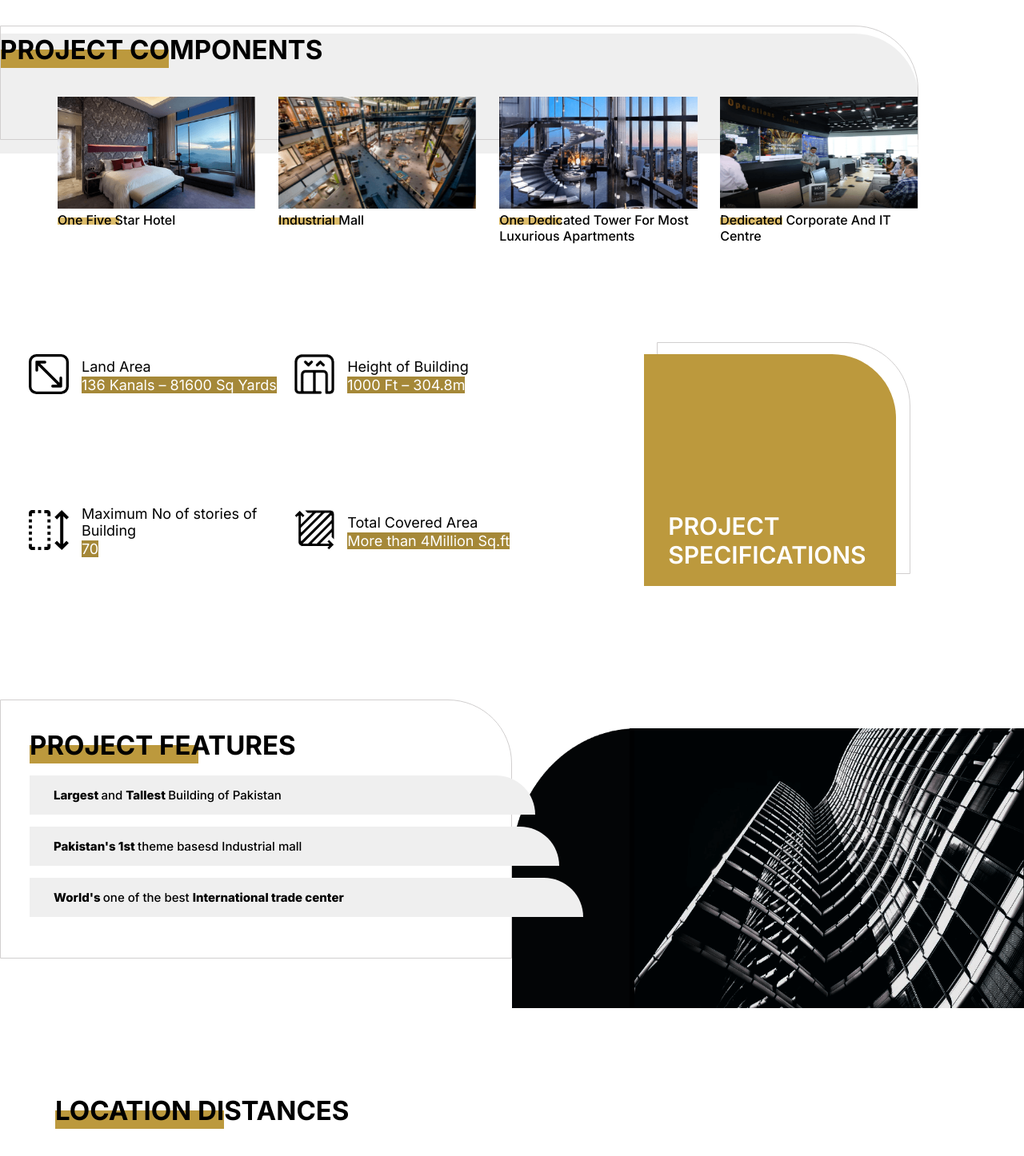
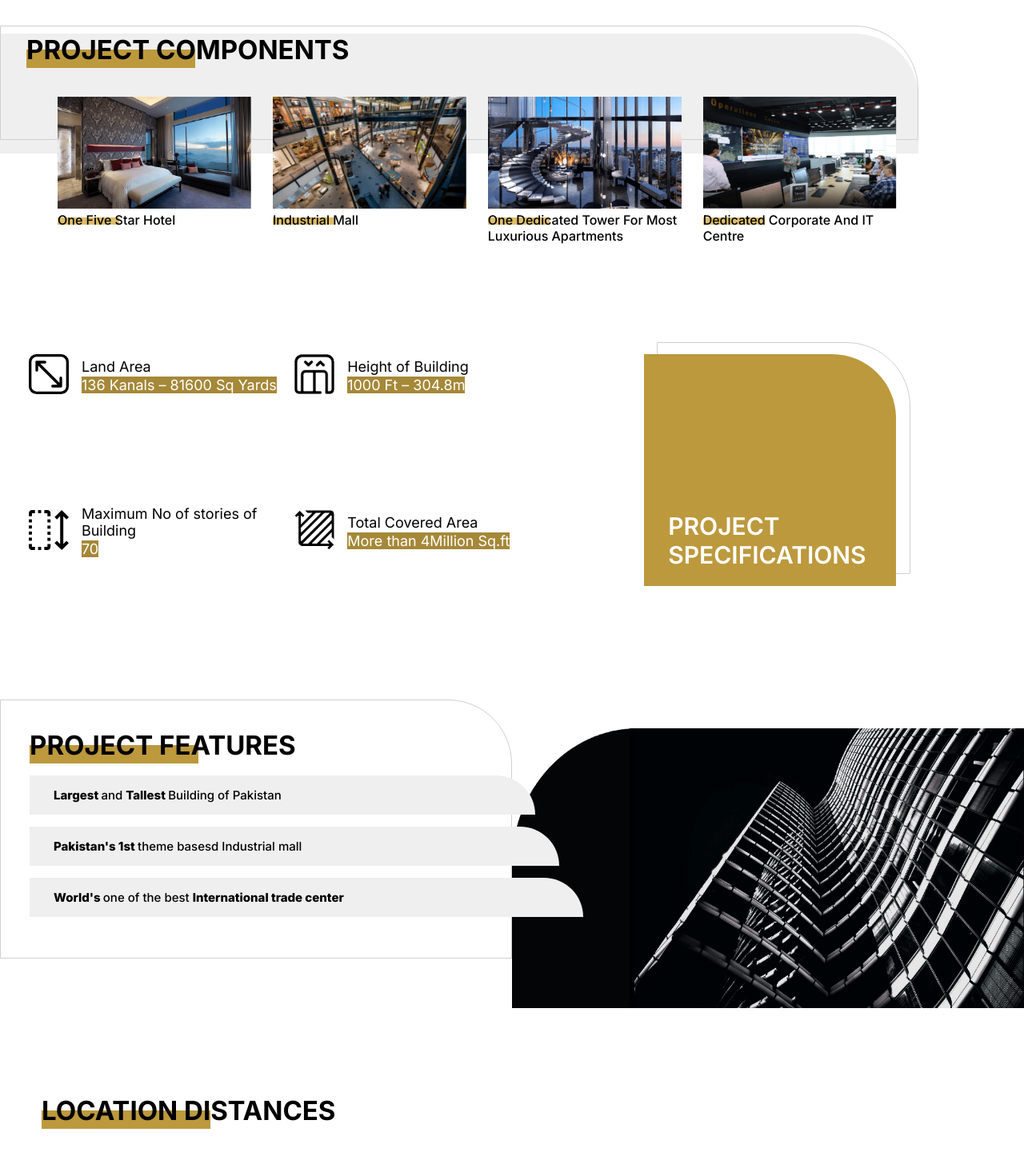
Before and after one commit to ahmadhaqofficial/IBT-Pakistan, a React (Create React App) app: page / in a window 1280 px wide. Shown: the part 1260-2706 px from the top of the page at 80% size. Built offline with nearby package versions, Linux system fonts and the light colour scheme.

Commit message:
some changes

```diff
--- a/src/screens/App.scss
+++ b/src/screens/App.scss
@@ -65,7 +65,7 @@ body {
   padding: 15px 12px;
   border: 1px solid transparent;
   border-bottom-right-radius: 30px;
-  font-weight: 600;
+  font-weight: 500;
   margin-right: 6px;
   background-color: transparent;
   color: white;
@@ -637,16 +637,11 @@ body {
   position: relative;
 }
 .card__container {
-  -webkit-animation-duration: 1s;
-  animation-duration: 1s;
-  -webkit-animation-fill-mode: forwards;
-  animation-fill-mode: forwards;
-  -webkit-animation-name: example;
-  animation-name: example;
   cursor: pointer;
   height: 200px;
   position: relative;
-  width: 23%;
+  width: 25%;
+  margin-bottom: 0.5em;
 }
 .card__content__container {
   display: flex;
@@ -679,7 +674,7 @@ body {
   transition: all 0.5s;
 }
 .components__cards__container {
-  padding-left: 5em;
+  padding-left: 6.5em;
   z-index: 999;
   padding-top: 2em;
 }
@@ -695,9 +690,6 @@ body {
   .components__cards__container {
     flex-wrap: wrap;
     padding-left: 4em;
-  }
-  .card__image {
-    width: 100%;
   }
 }
 @media (max-width: 1100px) {
@@ -800,9 +792,9 @@ body {
   .header__content__img {
     top: 25% !important;
   }
-  .intro__container__content__heading {
-    padding-left: 0em !important;
-  }
+  // .intro__container__content__heading {
+  //   padding-left: 0em !important;
+  // }
   .introduction__section__left__weaper_heading {
     font-size: 25px;
   }
@@ -849,6 +841,9 @@ body {
   .header__content__content__nav__main {
     padding-left: 1em;
   }
+  .card__image {
+    width: 200px;
+  }
   .header__content__nav__heading {
     font-size: 25px;
     padding-top: 1em;
@@ -856,11 +851,44 @@ body {
   .components__main__container {
     height: 890px;
   }
+  .location__finder__heading {
+    font-size: 25px !important;
+    padding-left: 0.7em;
+  }
+  .project__location__main__container {
+    padding-left: 2em !important;
+  }
+  .features__content__container {
+    padding-left: 2em !important;
+  }
+  .project__specifiactions {
+    padding-left: 2em;
+  }
+  .intro__container__content__heading {
+    // padding-left: 1em !important;
+    font-size: 25px !important;
+  }
+  .location__cards__main__ccontainer {
+    display: flex;
+    justify-content: unset !important;
+  }
+  .project__locations__cards__container {
+    margin: 0 !important;
+  }
+  .location__text {
+    width: 90% !important;
+  }
+  .project__location__heading {
+    padding-left: 0px !important;
+  }
+  .footer__icons__list {
+    margin-bottom: 0 !important;
+  }
 }
 .intro__container__content__heading {
   font-size: 33px;
   font-weight: 700;
-  padding-left: 1em;
+
   text-transform: uppercase;
 }
 .intro__container__content__heading__underline {
@@ -917,6 +945,7 @@ body {
   margin: 0 auto;
   padding: 2em;
   width: 100%;
+  padding-right: 0;
   align-items: center;
   animation: transitionIn 0.95s;
 }
@@ -940,8 +969,8 @@ body {
   height: 500px;
 }
 .location__finder__heading {
-  font-size: 20px;
-  font-weight: 700;
+  font-size: 33px;
+  font-weight: 600;
   margin-bottom: 1em;
   margin-top: 1em;
   text-transform: uppercase;
@@ -951,11 +980,11 @@ body {
   max-width: 1440px;
   right: 0;
   left: 4%;
-  padding-top: 2em;
+  padding-top: 1em;
   margin: 0 auto;
 }
 .location__finder__heading__color {
-  background: #ddbd6b;
+  background: #bc993d;
   height: 0.7em;
   margin-top: -13px;
   width: 6.4em;
@@ -1064,10 +1093,9 @@ body {
 .footer__Link {
   color: #000;
   font-size: 16px;
-  margin: 0.8em 0;
+  margin: 0.6em 0;
   text-decoration: none;
-  width: -webkit-fit-content;
-  width: -moz-fit-content;
+
   width: fit-content;
 }
 .footer__Link:hover {
--- a/src/screens/home.jsx
+++ b/src/screens/home.jsx
@@ -82,7 +82,7 @@ export default function home() {
             <div className="max__class">
               <div
                 className="intro__container__content__heading"
-                style={{ width: "88%", paddingLeft: "0", margin: "0 auto" }}
+                style={{ width: "88%", margin: "0 auto", paddingLeft: "1em" }}
               >
                 PROJECT COMPONENTS
                 <div className="intro__container__content__heading__underline"></div>
@@ -265,11 +265,11 @@ export default function home() {
 
       <div className="project__location__main__container" data-aos="fade-up">
         <div
-          className="intro__container__content__heading"
-          style={{ paddingLeft: "1em" }}
+          className="intro__container__content__heading project__location__heading"
+          style={{ paddingLeft: " 16px" }}
         >
           LOCATION DISTANCES
-          <div className="intro__container__content__heading__underline"></div>
+          <div className="intro__container__content__heading__underline "></div>
         </div>
         <div className="location__cards__main__ccontainer">
           <div className="project__locations__cards__container">
@@ -359,6 +359,9 @@ export default function home() {
         <div style={{ marginLeft: "1.5em" }}>
           <div className="footer__icons__list">
             <div className="footer__columms" style={{ width: "33%" }}>
+              <div className="header__content__nav__heading">
+                IBT <span> Pakistan</span>
+              </div>
               <div
                 style={{
                   fontSize: "16px",
@@ -378,13 +381,26 @@ export default function home() {
                 will be displayed at national pavilion
               </div>
             </div>
-            <div className="footer__columms left__border">
-              <div className="footer__Links__tilte">Home</div>
-
-              <div className="footer__Link">Components</div>
-              <div className="footer__Link">Specifications</div>
-              <div className="footer__Link">Features</div>
-              <div className="footer__Link">Location</div>
+            <div className="footer__columms left__border ">
+              <a
+                className="footer__Link"
+                href=" #Home"
+                style={{ fontWeight: "600" }}
+              >
+                Home
+              </a>
+              <a className="footer__Link" href="#components">
+                Components
+              </a>
+              <a className="footer__Link" href="#Specifications">
+                Specifications
+              </a>
+              <a className="footer__Link" href="#Features">
+                Features
+              </a>
+              <a className="footer__Link" href="#Location">
+                Location
+              </a>
             </div>
             <div className="footer__columms left__border">
               <div className="footer__Links__tilte">Quick links</div>
```
